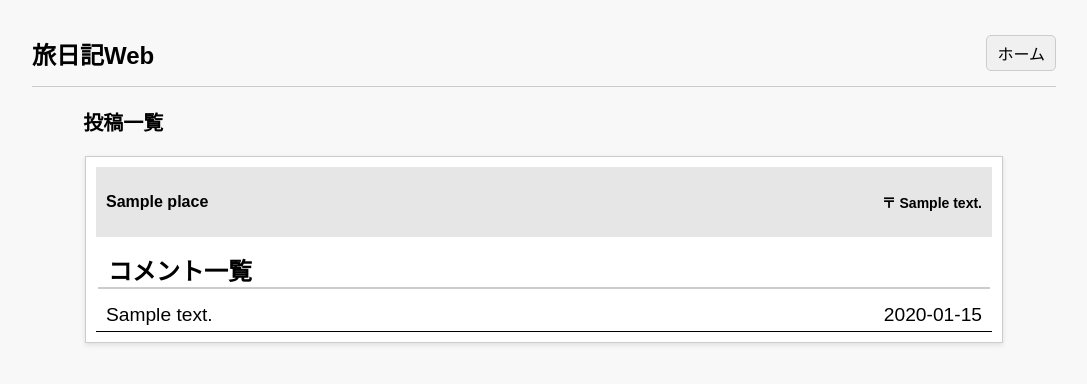
After one commit to 2024AIT-OOP2-G07/Travel_Diary, a Flask app: page /points/ in a window 1280 px wide. The commit adds this page. Shown: the top 384 px of the page, without its empty margins (96-1183 px from the left). Run offline with Flask 3, Linux system fonts and the light colour scheme; tables that the repository leaves empty hold one stand-in row (values such as "Sample post").

Commit message:
feat: 投稿された全ての内容を確認できるページ

```diff
--- a/routes/__init__.py
+++ b/routes/__init__.py
@@ -2,7 +2,7 @@ from .trip import trip_bp
 from .api import api_bp
 from .add import add_bp
 from .map import map_bp
-
+from .points import points_bp
 
 # Blueprintをリストとしてまとめる
-blueprints = [trip_bp, api_bp, add_bp, map_bp]
+blueprints = [trip_bp, api_bp, add_bp, points_bp, map_bp]
--- /dev/null
+++ b/routes/points.py
@@ -0,0 +1,31 @@
+from flask import Blueprint, render_template
+from models import Place
+from peewee import fn
+
+# Blueprintの作成
+points_bp = Blueprint("points", __name__, url_prefix="/points")
+
+
+@points_bp.route("/")
+def list():
+
+    points_data = (
+        Place.select()
+        .group_by(Place.name)
+        .order_by(fn.COUNT(Place.name).desc())
+    )
+
+    points_data_comments = [
+        {
+            "id": p.id,
+            "name": p.name,
+            "address": p.address,
+            "comments": [
+                {"comment": p.comment, "day": p.day}
+                for p in Place.select().where(Place.name == p.name)
+            ],
+        }
+        for p in points_data
+    ]
+
+    return render_template("points.html", points_data=points_data_comments)
--- /dev/null
+++ b/static/points.css
@@ -0,0 +1,116 @@
+/* trip.css */
+body {
+  font-family: Arial, sans-serif;
+  margin: 0;
+  padding: 0;
+  background-color: #f8f8f8;
+}
+a {
+  color: #000;
+  text-decoration: none;
+}
+
+/* Add styles for the header and home button */
+.web-title-container {
+  display: flex;
+  align-items: center;
+  justify-content: space-between;
+  width: 90%;
+  max-width: 80%;
+  margin: 20px auto;
+  padding: 15px 0;
+  border-bottom: 1px solid #ccc;
+}
+
+.web-title {
+  margin: 0;
+  font-size: 24px;
+  font-weight: bold;
+}
+
+.home-button {
+  font-size: 16px;
+  color: #000;
+  text-decoration: none;
+  padding: 5px 10px;
+  border: 1px solid #ccc;
+  border-radius: 5px;
+  background-color: #f0f0f0;
+  transition: background-color 0.3s ease;
+}
+
+.home-button:hover {
+  background-color: #ddd;
+}
+
+.page-title {
+  text-align: left;
+  font-size: 20px;
+  margin: 10px auto 5px auto; /* 下の余白を調整 */
+  max-width: 72%;
+  font-weight: bold;
+}
+
+.front-text {
+  display: flex;
+}
+
+.page-title {
+  text-align: left;
+  font-size: 20px;
+  margin: 10px auto 5px auto; /* 下の余白を調整 */
+  max-width: 72%;
+  font-weight: bold;
+}
+
+main {
+  margin-top: 10px;
+}
+
+.comment-box {
+  margin: 20px auto;
+  padding: 10px;
+  background-color: #fff;
+  border: 1px solid #ccc;
+  box-shadow: 0 2px 5px rgba(0, 0, 0, 0.1);
+  width: 90%;
+  max-width: 70%;
+}
+
+.comment-box h2 {
+  padding: 0 10px;
+  margin: 15px 2px 0 2px;
+  border-bottom: 2px solid #ccc;
+}
+
+.comment-header {
+  display: flex;
+  justify-content: space-between;
+  align-items: center;
+  background-color: #e6e6e6;
+  padding: 10px;
+  font-weight: bold;
+  font-size: 14px;
+}
+
+.comment-header .place-name {
+  font-size: 16px;
+  font-weight: bold;
+}
+
+.comment-header .date {
+  font-size: 14px;
+  color: #555;
+}
+
+.comment-content {
+  display: flex;
+  justify-content: space-between;
+  padding: 15px 10px 5px 10px;
+  font-size: 1.2rem;
+  border-bottom: #000 1px solid;
+}
+
+.comment-content p {
+  margin: 0;
+}
--- a/templates/index.html
+++ b/templates/index.html
@@ -10,6 +10,7 @@
     <ul>
       <div><a href="{{ url_for('add.list') }}">記録する</a></div>
       <div><a href="{{ url_for('trip.list')}}">人気の場所</a></div>
+      <div><a href="{{ url_for('points.list')}}">投稿を見る</a></div>
       <div><a href="{{ url_for('map.list')}}">地図で見る</a></div>
     </ul>
   </body>
--- /dev/null
+++ b/templates/points.html
@@ -0,0 +1,32 @@
+<!DOCTYPE html>
+<html lang="ja">
+  <head>
+    <meta charset="UTF-8" />
+    <title>人気の旅先</title>
+    <link rel="stylesheet" href="{{ url_for('static', filename='points.css') }}" />
+  </head>
+  <body>
+    <header class="web-title-container">
+      <h1 class="web-title"><a href="{{ url_for('index') }}">旅日記Web</a></h1>
+      <a href="{{ url_for('index') }}" class="home-button">ホーム</a>
+    </header>
+    <h1 class="page-title">投稿一覧</h1>
+    <main>
+      {% for points_data in points_data %}
+      <div class="comment-box" id="{{ points_data.name }}">
+        <div class="comment-header">
+          <p class="place-name">{{ points_data.name }}</p>
+          <p>〒 {{ points_data.address }}</p>
+        </div>
+        <h2>コメント一覧</h2>
+        {% for comments in points_data.comments %}
+        <div class="comment-content">
+          <p>{{ comments.comment }}</p>
+          <p>{{ comments.day }}</p>
+        </div>
+        {% endfor %}
+      </div>
+      {% endfor %}
+    </main>
+  </body>
+</html>
```
